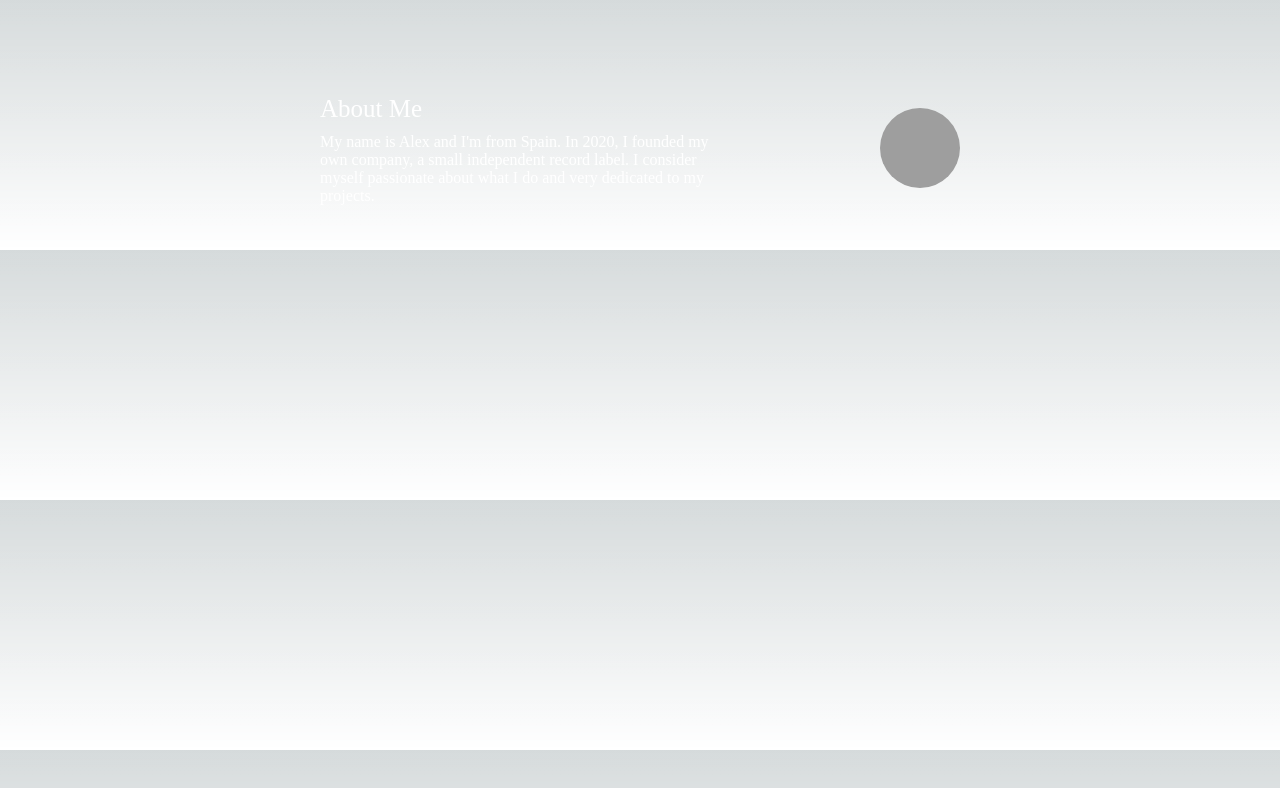
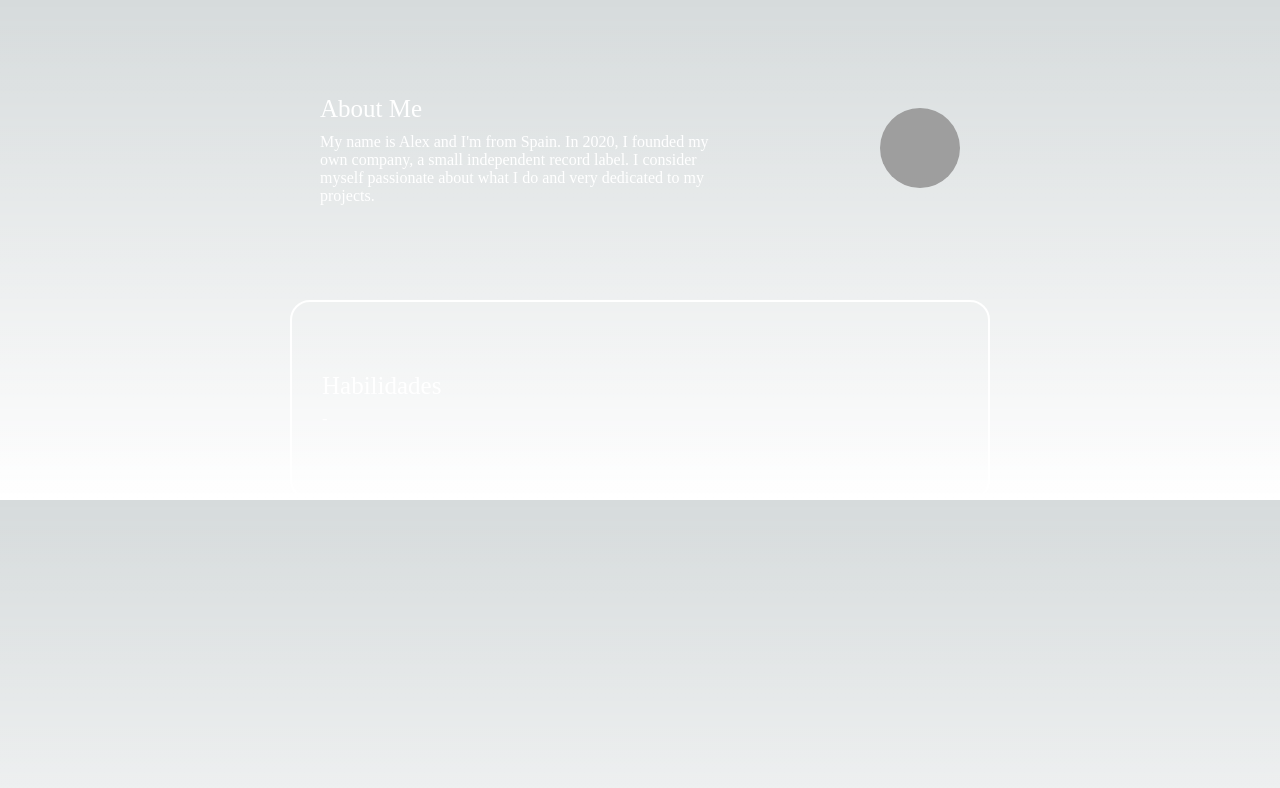
Before and after one commit to alexgmcss/portfolio, a Next.js app: page /aboutme in a window 1280 px wide. Shown: the top 788 px of the page. Built offline with nearby package versions, Linux system fonts and the light colour scheme; grey boxes are pictures that could not be loaded.

Commit message:
primer commit

```diff
--- a/pages/aboutme.js
+++ b/pages/aboutme.js
@@ -14,7 +14,7 @@ const AboutMe = () => (
       <meta name="viewport" content="width=device-width, initial-scale=1" />
       <link rel="icon" href="/favicon.ico" />
     </Head>
-    <main className={styles.main}>
+    <main>
     <p class="aboutme"></p>
       <div className="contenedor">
         <div className="left-side">
@@ -27,6 +27,15 @@ const AboutMe = () => (
           <img src={alezzImage} className="photo" alt="Photo" />
         </div>
       </div>
+      <p class="aboutme"></p>
+      <div className="contenedor2">
+        <div className="left-side">
+          <p className="name">Habilidades</p>
+          <p className="description">
+            -
+          </p>
+        </div>
+      </div>
     </main>
   </>
 );
--- a/styles/globals.css
+++ b/styles/globals.css
@@ -164,3 +164,35 @@ a {
   width: 80px;
   height: 80px;
 }
+
+.contenedor2 {
+  width: 700px;
+  height: 200px;
+  border: 2px solid white;
+  border-radius: 20px;
+  margin: 0 auto;
+  display: block;
+  text-align: center;
+  position: relative;
+}
+
+.contenedor2 .name {
+  margin-left: 20px;
+  font-size: 25px;
+  color: rgb(255, 255, 255);
+}
+
+.contenedor2 .description {
+  margin-left: 20px;
+  width: 400px;
+  font-size: 16px;
+  color: rgb(255, 255, 255);
+  margin-top: 10px;
+}
+
+.contenedor2 .photo {
+  margin-right: 20px;
+  border-radius: 50%;
+  width: 80px;
+  height: 80px;
+}
```
